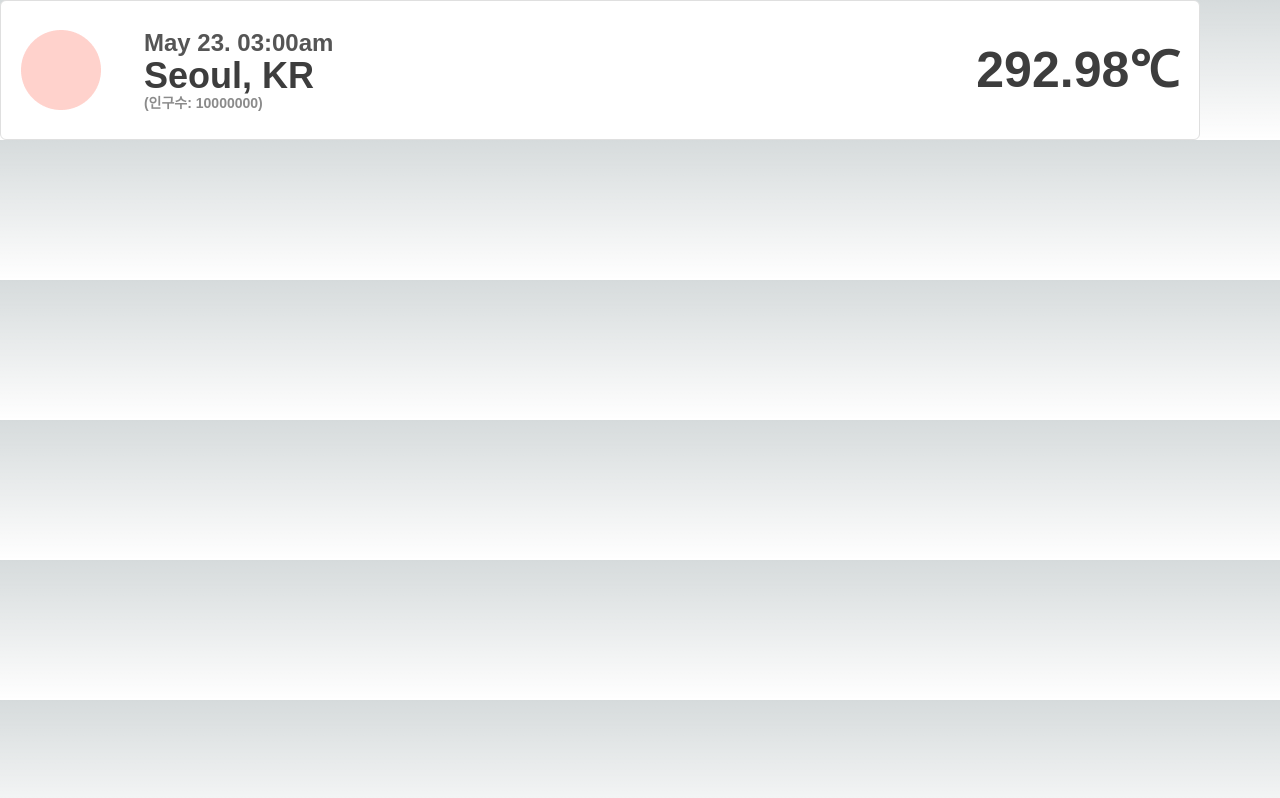
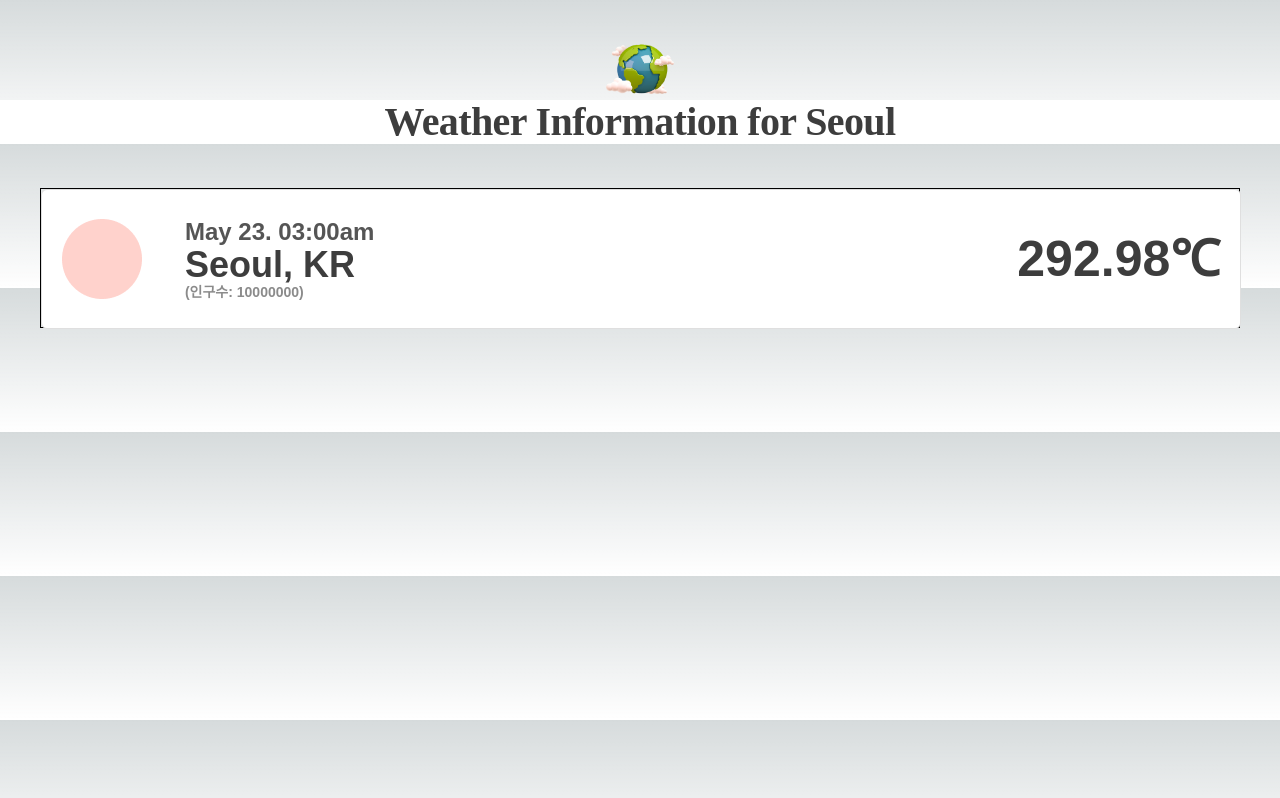
Before and after one commit to osohyun0224/FE-Task-Assignment, a Next.js app: page /Seoul in a window 1280 px wide. Built offline with nearby package versions, Linux system fonts and the light colour scheme.

Commit message:
✨ feat: 나라 세부 페이지에 상단(이미지/타이틀/헤더) 구현

```diff
--- a/src/pages/Seoul.js
+++ b/src/pages/Seoul.js
@@ -1,4 +1,6 @@
 import Header from '../components/Header';
+import Image from 'next/image';
+import styles from './Seoul.module.css';
 
 export default function Seoul() {
   const weatherData = {
@@ -9,8 +11,20 @@ export default function Seoul() {
   };
 
   return (
-    <div>
-      <Header {...weatherData} />
+    <div className={styles.pageContainer}>
+      <div className={styles.imageContainer}>
+        <Image
+          src="/image/img.png"
+          alt="Main Background"
+          width={68}
+          height={51}
+          layout="intrinsic"
+        />
+      </div>
+      <h1 className={styles.title}>Weather Information for Seoul</h1>
+      <div className={styles.headerContainer}>
+        <Header {...weatherData} />
+      </div>
     </div>
   );
 }
--- /dev/null
+++ b/src/pages/Seoul.module.css
@@ -0,0 +1,29 @@
+.pageContainer {
+  background-color: #FFFFFF;
+}
+
+.imageContainer {
+  position: absolute;
+  top: 43px;
+  left: 606px;
+}
+
+.title {
+  font-family: Pretendard;
+  font-size: 40px;
+  font-weight: 900;
+  line-height: 44px;
+  letter-spacing: -0.6px;
+  text-align: center;
+  color: #3D3D3D;
+  margin-top: 100px;
+}
+
+.headerContainer {
+  width: 1200px;
+  height: 140px;
+  position: absolute;
+  top: 188px;
+  left: 40px;
+  border: 1px solid black;
+}
```
Also changed, not shown: 1 other file (tests, documents, lock files or other folders).
